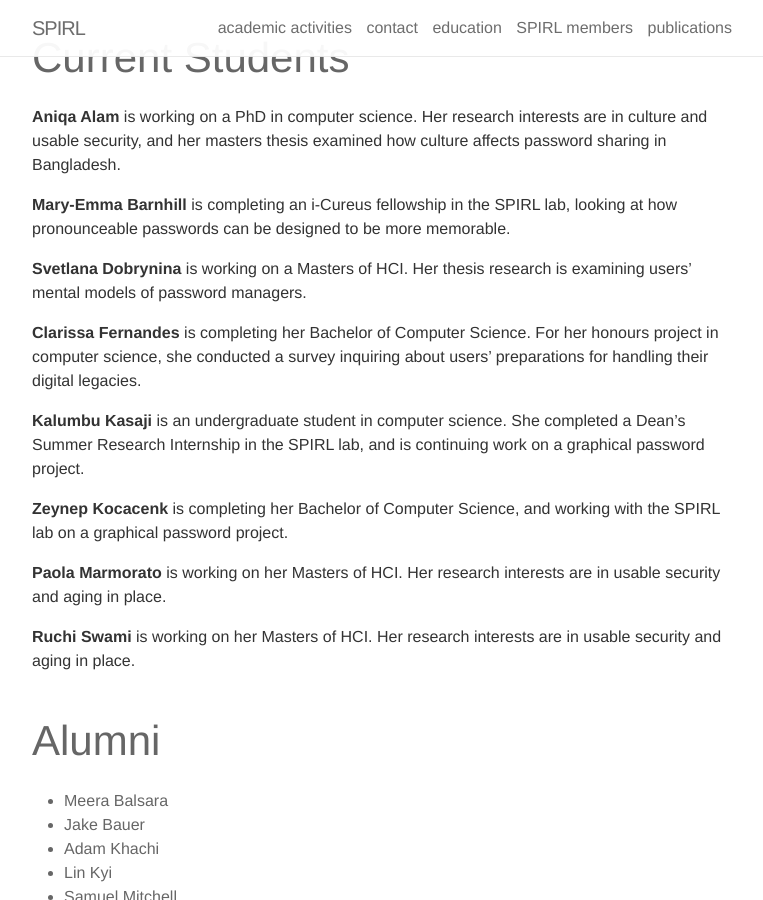
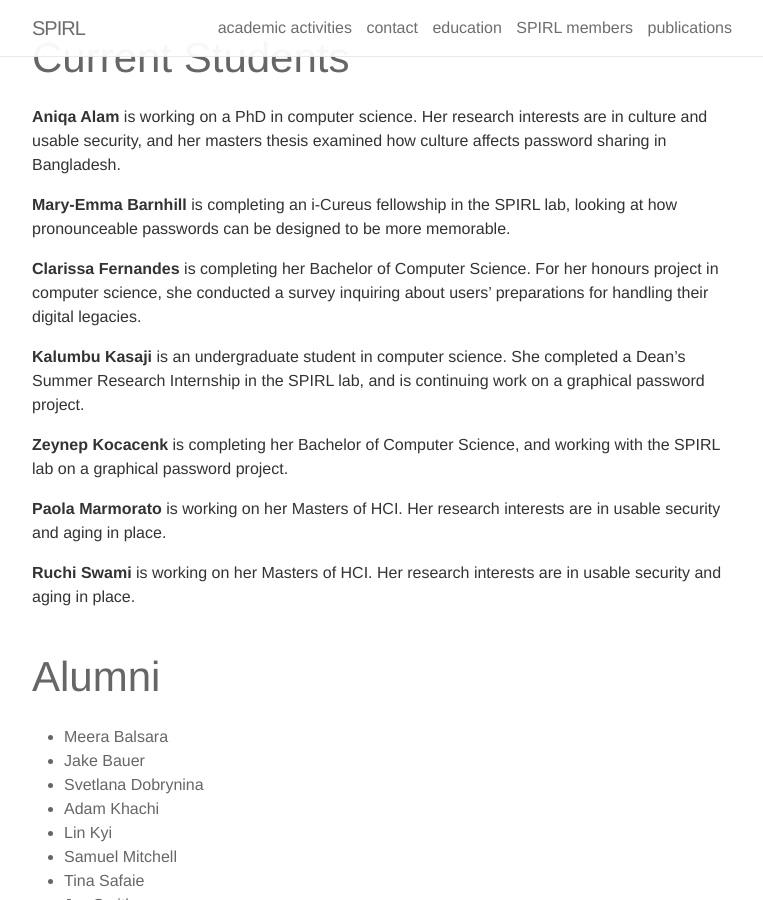
Before and after one commit to estobert/stobert-website, a Jekyll site: the page built from _pages/people.md, in a window 1280 px wide and 900 px high, scrolled down 410 px. Shown: the whole window, without its empty margins (258-1021 px from the left). Built offline with Jekyll 4.4.1, drawn with Linux system fonts in a browser that asks for light colours.

Commit message:
Update people.md
Moving Sveta to alumni

```diff
--- a/_pages/people.md
+++ b/_pages/people.md
@@ -18,8 +18,6 @@ title: SPIRL members
 
 **Mary-Emma Barnhill** is completing an i-Cureus fellowship in the SPIRL lab, looking at how pronounceable passwords can be designed to be more memorable.
 
-**Svetlana Dobrynina** is working on a Masters of HCI. Her thesis research is examining users' mental models of password managers.
-
 **Clarissa Fernandes** is completing her Bachelor of Computer Science. For her honours project in computer science, she conducted a survey inquiring about users' preparations for handling their digital legacies.
 
 **Kalumbu Kasaji** is an undergraduate student in computer science. She completed a Dean's Summer Research Internship in the SPIRL lab, and is continuing work on a graphical password project.
```
Also changed, not shown: other parts of _pages/people.md (+1 -0 lines).
